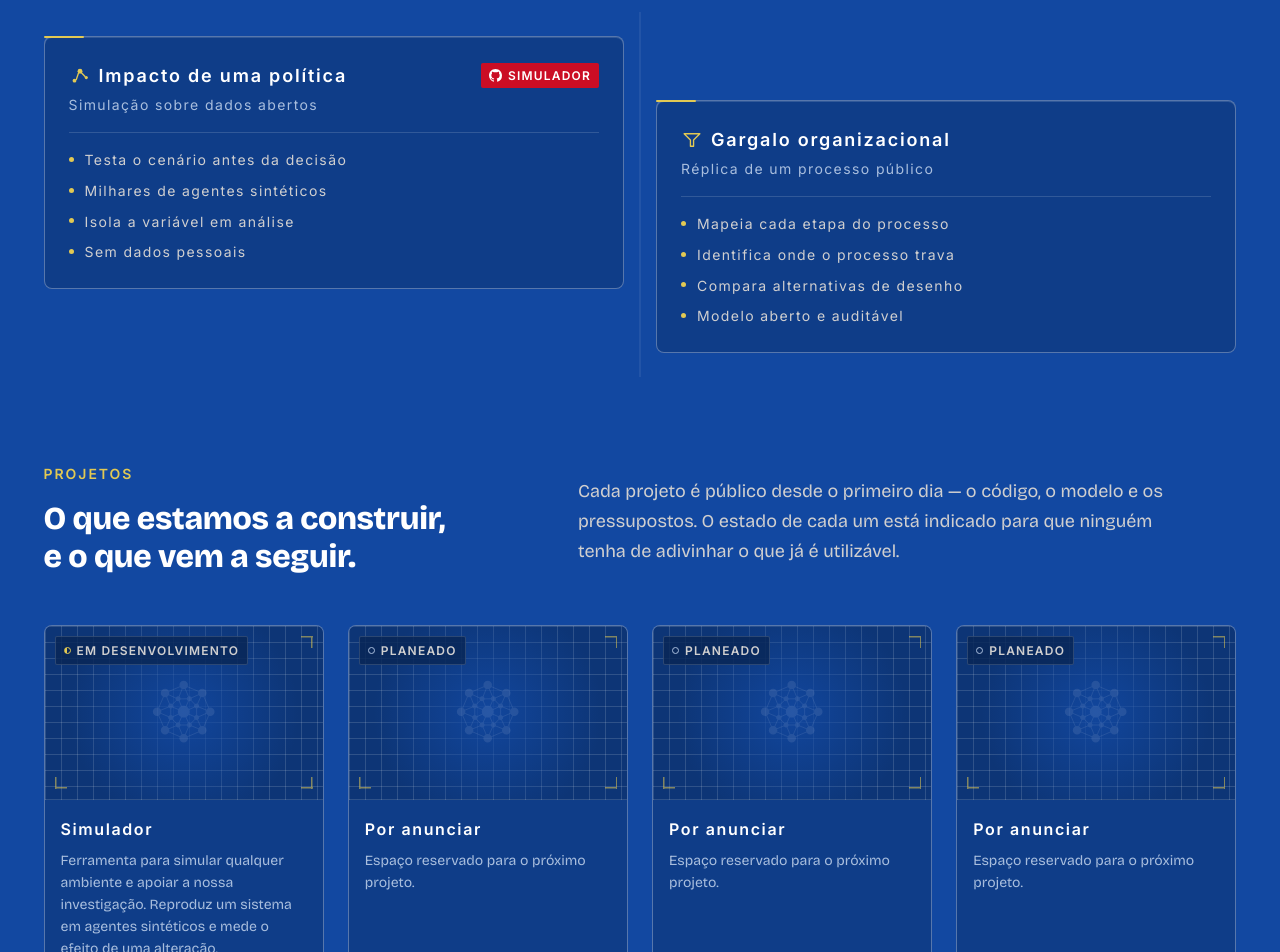
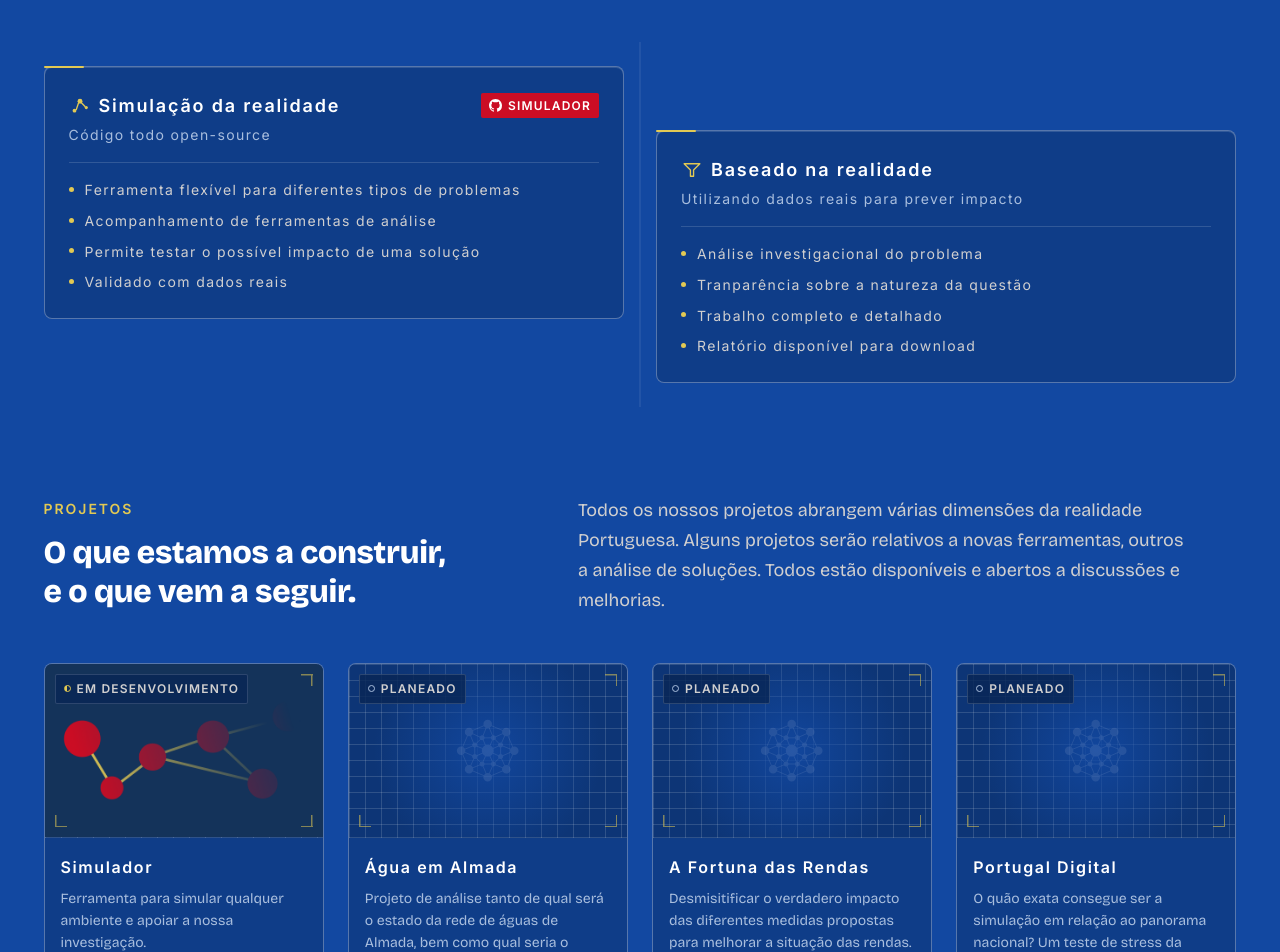
Before and after one commit to Agora-Sim/website, a React (Vite) app: page / in a window 1280 px wide. Shown: the part 1520-2472 px from the top of the page. Built offline with nearby package versions, Linux system fonts and the light colour scheme.

Commit message:
feat: content added

```diff
--- a/src/features/method/content.js
+++ b/src/features/method/content.js
@@ -10,12 +10,13 @@
 
 export const METHOD = {
   eyebrow: 'Método',
-  headline: ['Uma ferramenta, muitos', 'problemas por resolver.'],
+  headline: ['Um método, muitos', 'problemas por resolver.'],
   body:
-    'O simulador testa o impacto de uma política pública com o mesmo rigor com que ' +
-    'testaria um gargalo numa autarquia, ou qualquer outro problema de gestão pública. ' +
-    'Onde os dados não existem, uma investigação vai buscá-los — para que a ' +
-    'transparência não dependa de quem já os tem.',
+    'Usamos o método científico: testamos empiricamente para tirar conclusões ' +
+    'concretas sobre o impacto de medidas, arquiteturas, hierarquias, etc. Para ' +
+    'isso desenvolvemos o Simulador, uma ferramenta que replica qualquer ambiente ' +
+    'com grande flexibilidade.Cada projeto junta essa investigação a um relatório ' +
+    'completo das soluções mais discutidas.',
   /* Two cards, not three — the reference stages exactly two, and a third
      diluted the "one engine, staggered" composition. The investigation
      angle stays in `body` above rather than getting its own card. */
@@ -26,25 +27,25 @@ export const METHOD = {
       /* Only this card is stamped: it names the tool itself. Stamping both
          would read as two products instead of one engine on two problems. */
       stamp: 'Simulador',
-      title: 'Impacto de uma política',
-      subtitle: 'Simulação sobre dados abertos',
+      title: 'Simulação da realidade',
+      subtitle: 'Código todo open-source',
       lines: [
-        'Testa o cenário antes da decisão',
-        'Milhares de agentes sintéticos',
-        'Isola a variável em análise',
-        'Sem dados pessoais',
+        'Ferramenta flexível para diferentes tipos de problemas',
+        'Acompanhamento de ferramentas de análise',
+        'Permite testar o possível impacto de uma solução',
+        'Validado com dados reais',
       ],
     },
     {
       id: 'gargalo',
       icon: 'flow',
-      title: 'Gargalo organizacional',
-      subtitle: 'Réplica de um processo público',
+      title: 'Baseado na realidade',
+      subtitle: 'Utilizando dados reais para prever impacto',
       lines: [
-        'Mapeia cada etapa do processo',
-        'Identifica onde o processo trava',
-        'Compara alternativas de desenho',
-        'Modelo aberto e auditável',
+        'Análise investigacional do problema',
+        'Tranparência sobre a natureza da questão',
+        'Trabalho completo e detalhado',
+        'Relatório disponível para download',
       ],
     },
   ],
--- a/src/features/projects/content.js
+++ b/src/features/projects/content.js
@@ -27,45 +27,46 @@ export const PROJECTS = {
   eyebrow: 'Projetos',
   headline: ['O que estamos a construir,', 'e o que vem a seguir.'],
   body:
-    'Cada projeto é público desde o primeiro dia — o código, o modelo e os ' +
-    'pressupostos. O estado de cada um está indicado para que ninguém tenha de ' +
-    'adivinhar o que já é utilizável.',
+    'Todos os nossos projetos abrangem várias dimensões da realidade Portuguesa. ' +
+    'Alguns projetos serão relativos a novas ferramentas, outros a análise de soluções. ' +
+    'Todos estão disponíveis e abertos a discussões e melhorias. ',
   items: [
     {
       id: 'simulador',
-      image: '',
+      image: 'src/assets/images/simulator_banner.png',
       imageAlt: '',
       status: 'desenvolvimento',
       title: 'Simulador',
       description:
-        'Ferramenta para simular qualquer ambiente e apoiar a nossa investigação. ' +
-        'Reproduz um sistema em agentes sintéticos e mede o efeito de uma alteração.',
+        'Ferramenta para simular qualquer ambiente e apoiar a nossa investigação. ',
       href: 'https://github.com/Agora-Sim/Simulator',
     },
-    /* Placeholders — substituir por projetos reais. */
     {
-      id: 'projeto-2',
+      id: 'aguas',
       image: '',
       imageAlt: '',
       status: 'planeado',
-      title: 'Por anunciar',
-      description: 'Espaço reservado para o próximo projeto.',
+      title: 'Água em Almada',
+      description: 'Projeto de análise tanto de qual será o estado da rede de águas ' +
+      'de Almada, bem como qual seria o impacto de cada possível solução ',
     },
     {
-      id: 'projeto-3',
+      id: 'rendas',
       image: '',
       imageAlt: '',
       status: 'planeado',
-      title: 'Por anunciar',
-      description: 'Espaço reservado para o próximo projeto.',
+      title: 'A Fortuna das Rendas',
+      description: 'Desmisitificar o verdadero impacto das diferentes medidas propostas ' +
+      'para melhorar a situação das rendas. ',
     },
     {
-      id: 'projeto-4',
+      id: 'digital-twin',
       image: '',
       imageAlt: '',
       status: 'planeado',
-      title: 'Por anunciar',
-      description: 'Espaço reservado para o próximo projeto.',
+      title: 'Portugal Digital',
+      description: 'O quão exata consegue ser a simulação em relação ao panorama nacional? ' +
+      'Um teste de stress da ferramenta',
     },
   ],
 };
```
Also changed, not shown: src/assets/images/simulator_banner.png (added).
